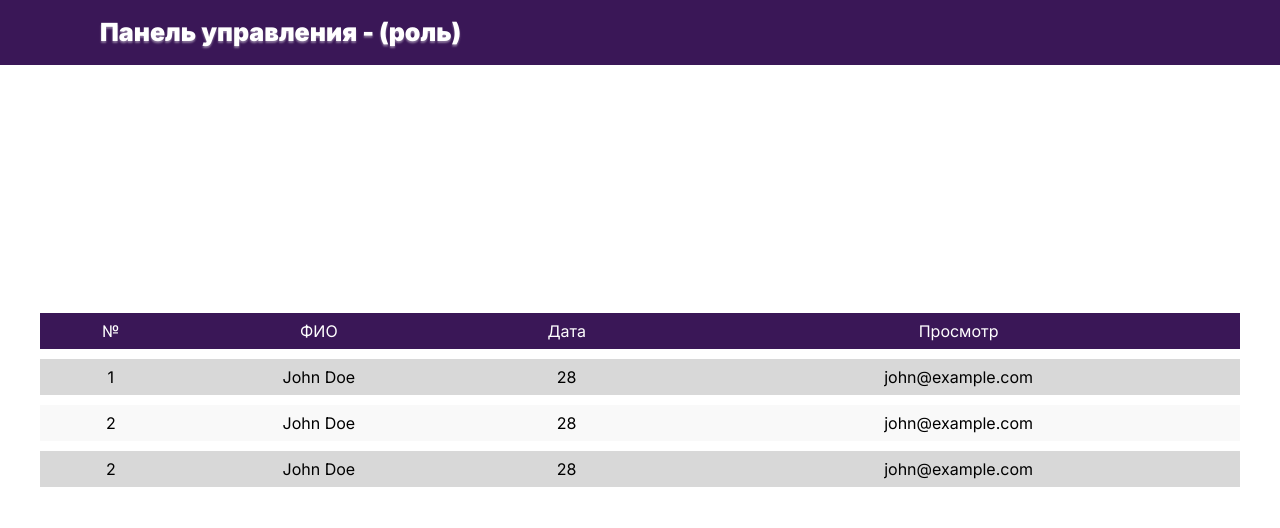
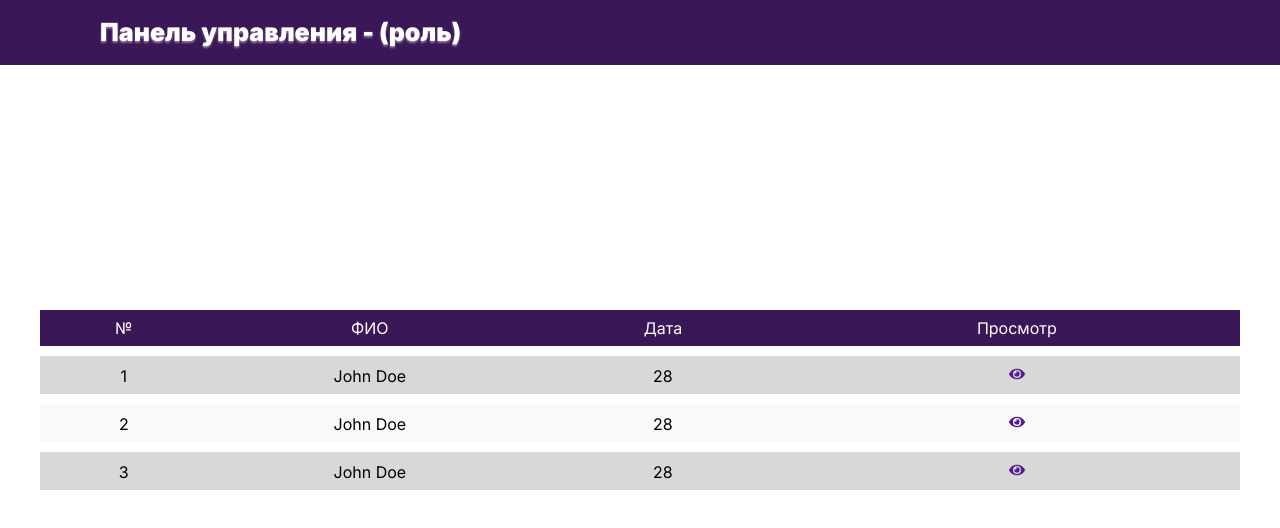
Before and after one commit to iufb/dormitory, a Next.js app: page /admin in a window 1280 px wide. Shown: the top 528 px of the page. Built offline with nearby package versions, Linux system fonts and the light colour scheme; no server answers.

Commit message:
feat: forms

```diff
--- /dev/null
+++ b/src/features/OpenDetailsButton/OpenDetailsButton.tsx
@@ -0,0 +1,17 @@
+import { Button } from "@/shared/ui";
+import Link from "next/link";
+import { FaEye } from "react-icons/fa";
+interface OpenDetailsButtonProps {
+  id: number;
+}
+export const OpenDetailsButton = ({ id }: OpenDetailsButtonProps) => {
+  return (
+    <>
+      <Link href={{ query: { modal: true } }}>
+        <FaEye />
+      </Link>
+    </>
+  );
+};
+
+const DetailsModal = () => {};
--- a/src/features/index.ts
+++ b/src/features/index.ts
@@ -1,4 +1,5 @@
 export { CheckApplicationForm } from "./CheckApplicationForm/CheckApplicationForm";
 export { CreateApplicationForm } from "./CreateApplicationForm/CreateApplicationForm";
+export { OpenDetailsButton } from "./OpenDetailsButton/OpenDetailsButton";
 
 export { LoginForm } from "./LoginForm/LoginForm";
--- a/src/widgets/StudentTable/StudentTable.tsx
+++ b/src/widgets/StudentTable/StudentTable.tsx
@@ -1,5 +1,6 @@
 import clsx from "clsx";
 import styles from "./StudentTable.module.css";
+import { OpenDetailsButton } from "@/features";
 const columns = [
   { Header: "№", accessor: "id" },
   { Header: "ФИО", accessor: "name" },
@@ -9,7 +10,7 @@ const columns = [
 const data = [
   { id: 1, name: "John Doe", date: 28, show: "john@example.com" },
   { id: 2, name: "John Doe", date: 28, show: "john@example.com" },
-  { id: 2, name: "John Doe", date: 28, show: "john@example.com" },
+  { id: 3, name: "John Doe", date: 28, show: "john@example.com" },
 ];
 export const StudentTable = () => {
   return (
@@ -29,11 +30,17 @@ export const StudentTable = () => {
             key={rowIndex}
             className={clsx(rowIndex % 2 == 0 ? styles.gray : styles.white)}
           >
-            {columns.map((column) => (
-              <td className={styles.cell} key={column.accessor}>
-                {row[column.accessor as keyof typeof row]}
-              </td>
-            ))}
+            {columns.map((column, idx) => {
+              return (
+                <td className={styles.cell} key={column.accessor}>
+                  {idx == 3 ? (
+                    <OpenDetailsButton id={row.id} />
+                  ) : (
+                    row[column.accessor as keyof typeof row]
+                  )}
+                </td>
+              );
+            })}
           </tr>
         ))}
       </tbody>
```
Also changed, not shown: src/features/DecanForm/DecanForm.tsx (added, +13 -0 lines), src/features/KomendantForm/KomendantForm.tsx (added, +13 -0 lines), src/features/DecanForm/DecanForm.module.css (added), src/features/KomendantForm/KomendantForm.module.css (added), src/features/OpenDetailsButton/OpenDetailsButton.module.css (added), 1 other file (tests, documents, lock files or other folders).
